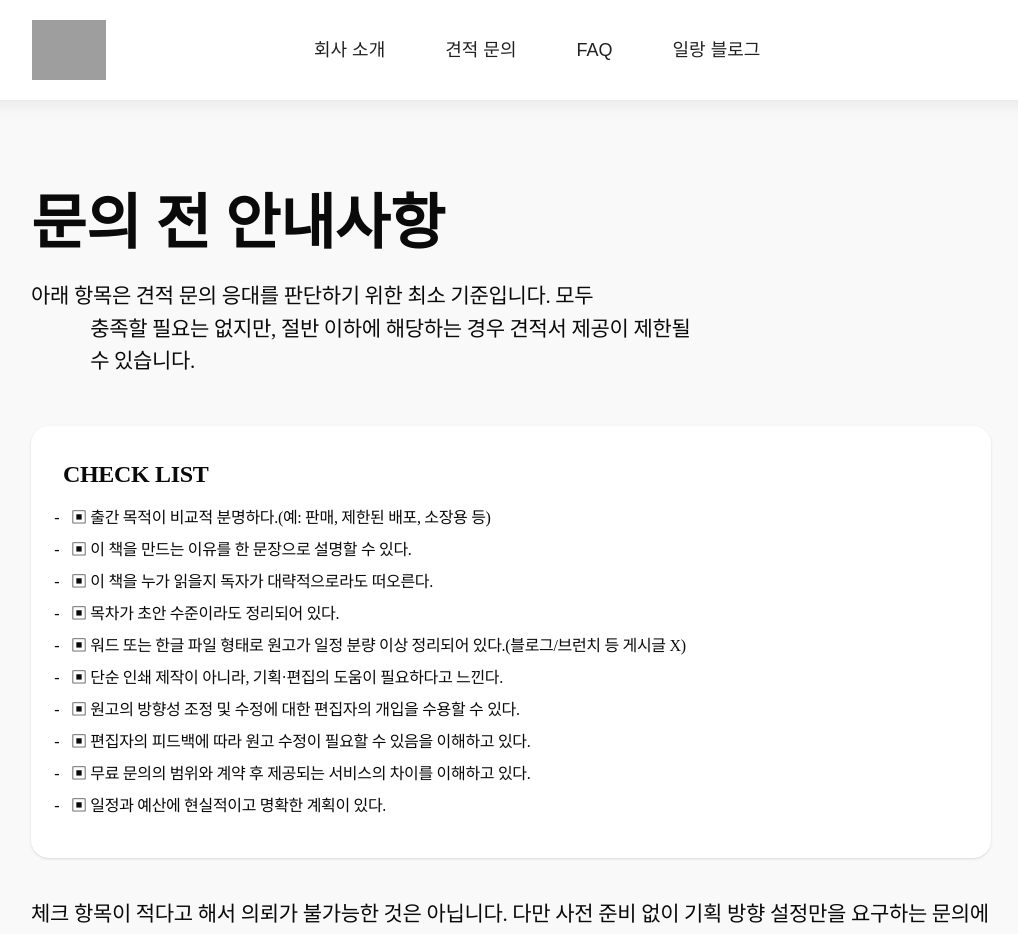
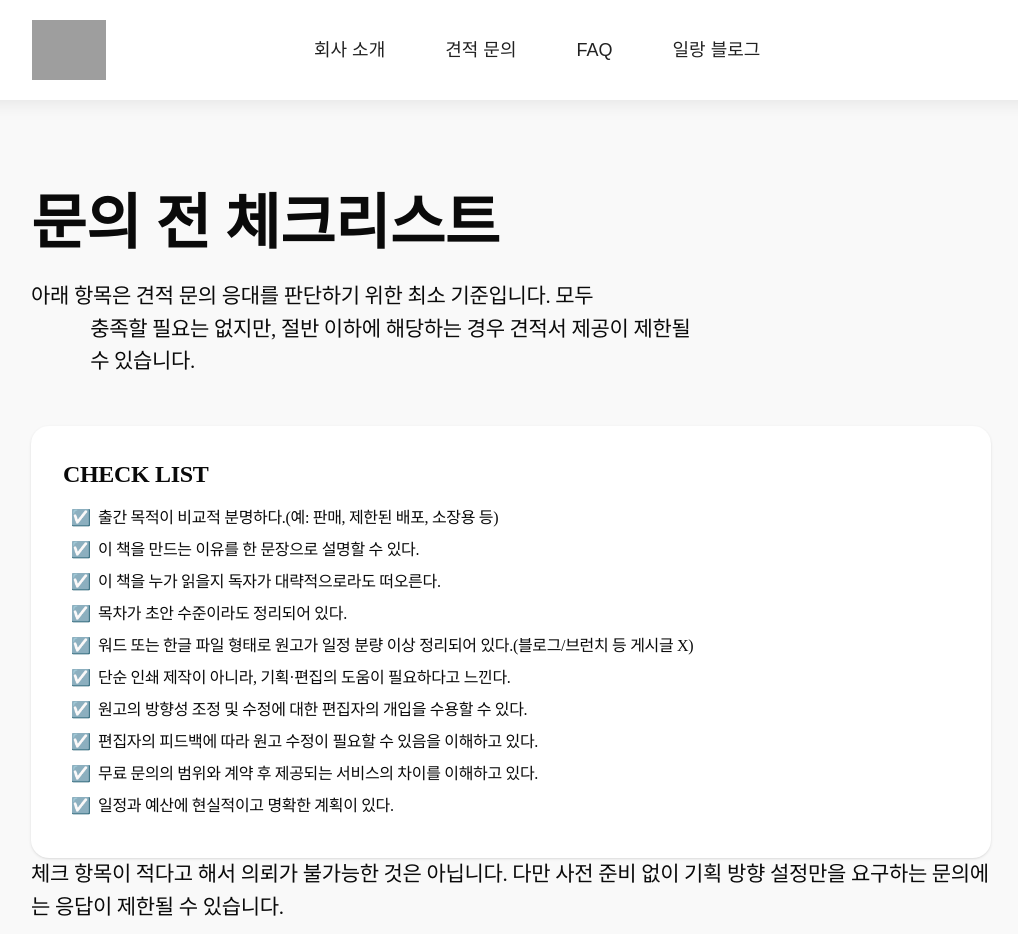
Before and after one commit to captain-five-star/Illangbooks, a Next.js app: page /inquiry in a window 1280 px wide. Shown: the top 934 px of the page, without its empty margins (129-1147 px from the left). Built offline with nearby package versions, Linux system fonts and the light colour scheme; grey boxes are pictures that could not be loaded; a web font is replaced by a local one.

Commit message:
Implement code changes to enhance functionality and improve performance

```diff
--- a/app/inquiry/page.tsx
+++ b/app/inquiry/page.tsx
@@ -4,20 +4,21 @@ import ContactUs from '../../components/ContactUs';
 import Title from '../../components/Title';
 import TitleCol from '../../components/TitleCol';
 import { useIsMobile } from '@/hooks/use-mobile';
+import { motion } from 'motion/react';
 const Page = () => {
   const isMobile = useIsMobile();
 
   const checklist = [
-    '▣ 출간 목적이 비교적 분명하다.(예: 판매, 제한된 배포, 소장용 등)',
-    '▣ 이 책을 만드는 이유를 한 문장으로 설명할 수 있다.',
-    '▣ 이 책을 누가 읽을지 독자가 대략적으로라도 떠오른다.',
-    '▣ 목차가 초안 수준이라도 정리되어 있다.',
-    '▣ 워드 또는 한글 파일 형태로 원고가 일정 분량 이상 정리되어 있다.(블로그/브런치 등 게시글 X)',
-    '▣ 단순 인쇄 제작이 아니라, 기획·편집의 도움이 필요하다고 느낀다.',
-    '▣ 원고의 방향성 조정 및 수정에 대한 편집자의 개입을 수용할 수 있다.',
-    '▣ 편집자의 피드백에 따라 원고 수정이 필요할 수 있음을 이해하고 있다.',
-    '▣ 무료 문의의 범위와 계약 후 제공되는 서비스의 차이를 이해하고 있다.',
-    '▣ 일정과 예산에 현실적이고 명확한 계획이 있다.',
+    '☑️  출간 목적이 비교적 분명하다.(예: 판매, 제한된 배포, 소장용 등)',
+    '☑️  이 책을 만드는 이유를 한 문장으로 설명할 수 있다.',
+    '☑️  이 책을 누가 읽을지 독자가 대략적으로라도 떠오른다.',
+    '☑️  목차가 초안 수준이라도 정리되어 있다.',
+    '☑️  워드 또는 한글 파일 형태로 원고가 일정 분량 이상 정리되어 있다.(블로그/브런치 등 게시글 X)',
+    '☑️  단순 인쇄 제작이 아니라, 기획·편집의 도움이 필요하다고 느낀다.',
+    '☑️  원고의 방향성 조정 및 수정에 대한 편집자의 개입을 수용할 수 있다.',
+    '☑️  편집자의 피드백에 따라 원고 수정이 필요할 수 있음을 이해하고 있다.',
+    '☑️  무료 문의의 범위와 계약 후 제공되는 서비스의 차이를 이해하고 있다.',
+    '☑️  일정과 예산에 현실적이고 명확한 계획이 있다.',
   ];
   return (
     <div
@@ -30,19 +31,32 @@ const Page = () => {
       <div className="h-full w-full bg-[#f9f9f9] px-10 pt-30 pb-15 md:w-full md:px-20 md:pt-40 md:pb-15 xl:px-40 xl:pt-50 xl:pb-25">
         <div className="flex flex-col gap-5 md:gap-10">
           <TitleCol
-            title="문의 전 안내사항"
+            title="문의 전 체크리스트"
             isMobile={isMobile}
             desc="아래 항목은 견적 문의 응대를 판단하기 위한 최소 기준입니다. 모두
             충족할 필요는 없지만, 절반 이하에 해당하는 경우 견적서 제공이 제한될
             수 있습니다."
           />
+          <motion.div
+            initial={{
+              opacity: 0,
+              y: isMobile ? 20 : 0,
+              x: isMobile ? 0 : 30,
+            }}
+            whileInView={{ opacity: 1, x: 0, y: 0 }}
+            transition={{ duration: 0.6 }}
+            viewport={{ once: true }}
+          >
             <div className="h-full w-full rounded-2xl bg-white px-8 py-8 shadow-sm">
               <p className="font-instrument mb-4 inline-block text-lg font-bold md:text-2xl">
                 CHECK LIST
               </p>
               <ul className="block text-sm">
                 {checklist.map((list, index) => (
-                <li key={index} className="mb-2 pl-2 text-sm md:text-base">
+                  <li
+                    key={index}
+                    className="mb-2 list-none! pl-2 text-sm whitespace-pre-wrap md:text-base"
+                  >
                     {list}
                   </li>
                 ))}
@@ -53,6 +67,7 @@ const Page = () => {
               준비 없이 기획 방향 설정만을 요구하는 문의에는 응답이 제한될 수
               있습니다.
             </p>
+          </motion.div>
         </div>
       </div>
       <div className="h-full w-full bg-white px-5 pt-15 md:w-full md:px-20 xl:px-40 xl:py-25">
```
Also changed, not shown: 1 other file (tests, documents, lock files or other folders). Lines whose indentation alone changed are shown as unchanged.
